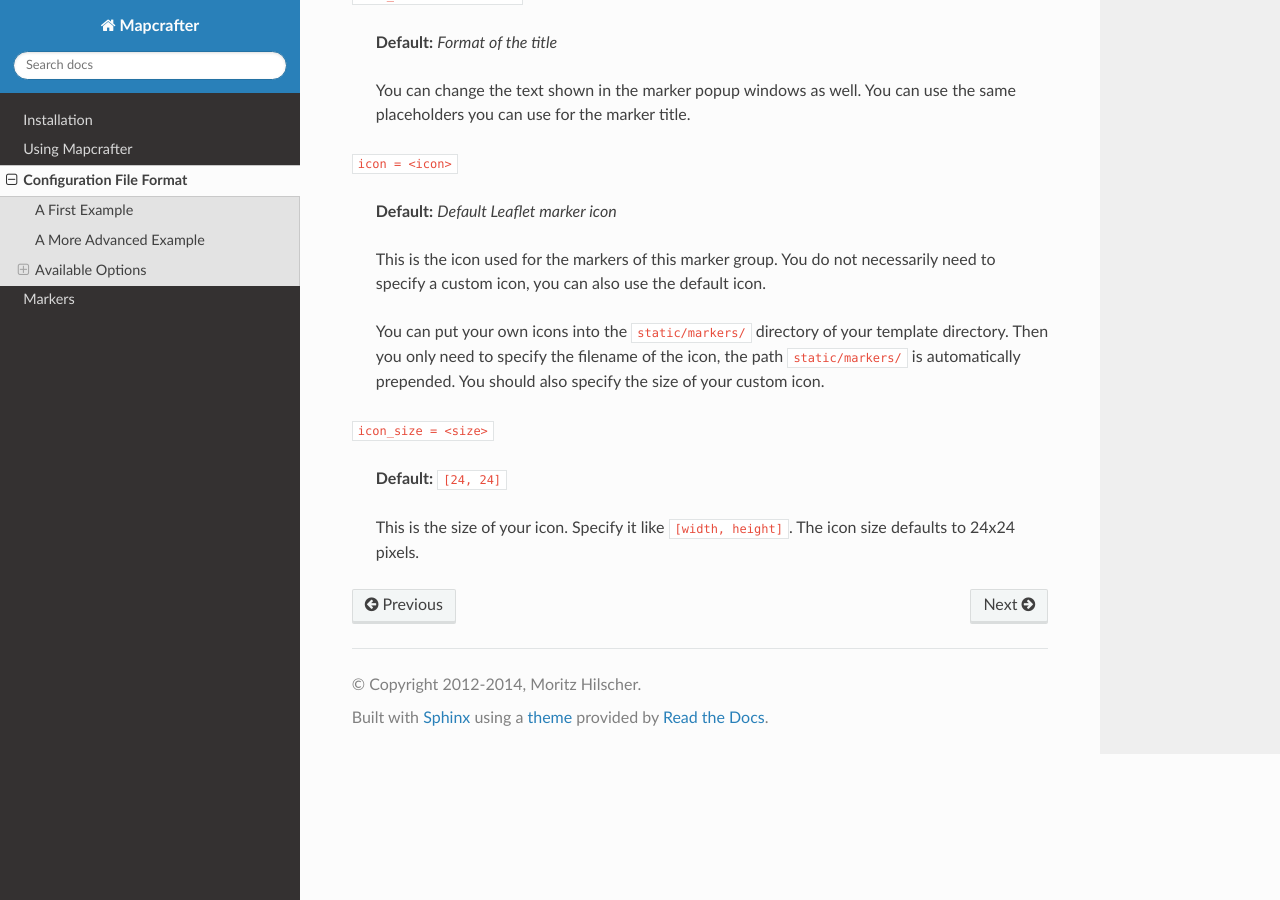
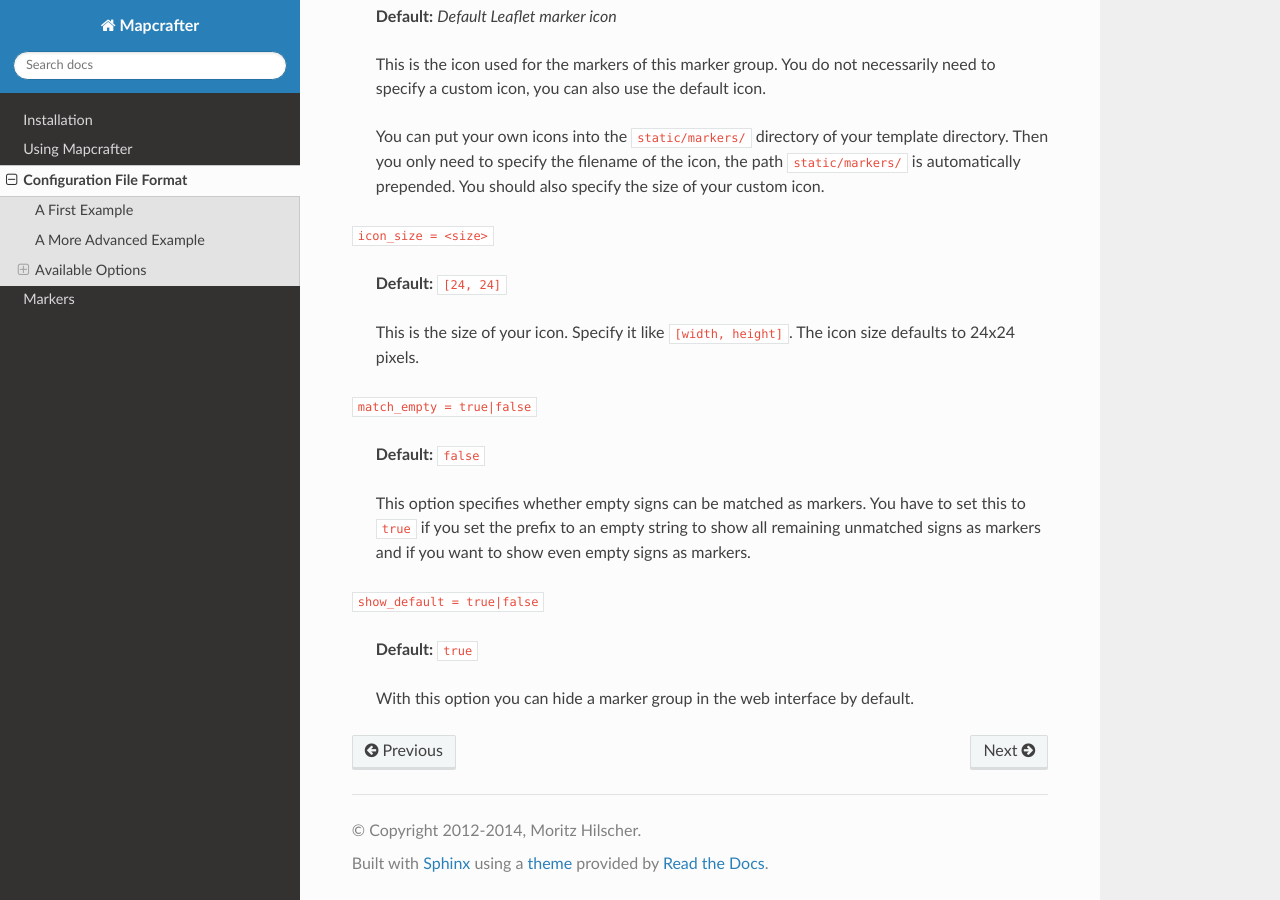
Before and after one commit to mapcrafter/mapcrafter, a Sphinx documentation site: the page built from docs/configuration.rst, in a window 1280 px wide and 900 px high, scrolled down 10078 px. Built offline with Sphinx 7.4.7 and the Read the Docs theme 2.0.0, drawn with Linux system fonts in a browser that asks for light colours; some of the changed text lies outside the part shown.

Commit message:
Documented show_default.

```diff
--- a/docs/configuration.rst
+++ b/docs/configuration.rst
@@ -493,3 +484,19 @@
 
     This is the size of your icon. Specify it like ``[width, height]``.
     The icon size defaults to 24x24 pixels.
+
+``match_empty = true|false``
+
+    **Default:** ``false``
+
+    This option specifies whether empty signs can be matched as markers.
+    You have to set this to ``true`` if you set the prefix to an empty
+    string to show all remaining unmatched signs as markers and if you
+    want to show even empty signs as markers.
+
+``show_default = true|false``
+
+    **Default:** ``true``
+
+    With this option you can hide a marker group in the web interface by
+    default.
```
Also changed, not shown: other parts of docs/configuration.rst (+0 -9 lines).
